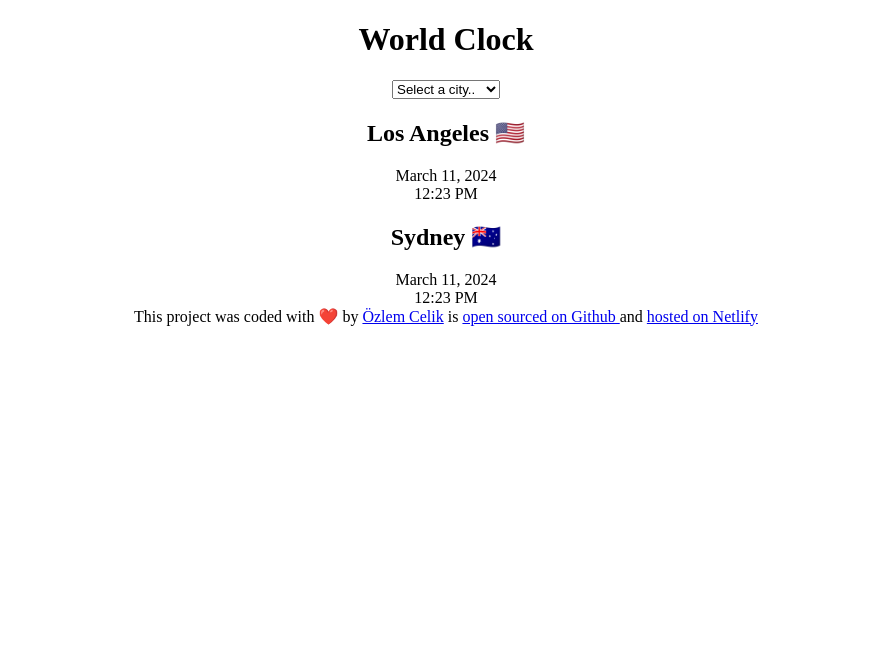
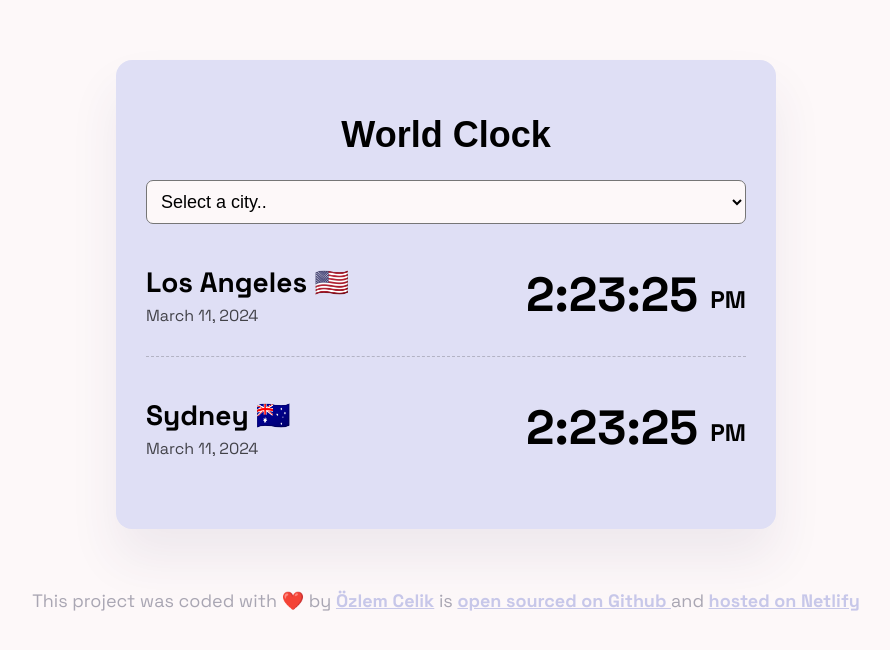
Before and after one commit to oezlemcelik/world-clock, a plain HTML site: page index.html in a window 1280 px wide. Shown: the whole page, without its empty margins (194-1084 px from the left). Drawn offline with Linux system fonts and the light colour scheme.

Commit message:
styled the project with CSS

```diff
--- a/index.html
+++ b/index.html
@@ -4,6 +4,9 @@
     <meta charset="UTF-8">
     <meta name="viewport" content="width=device-width, initial-scale=1.0">
     <link rel="stylesheet" href="src/style.css">
+  <link rel="preconnect" href="https://fonts.googleapis.com">
+<link rel="preconnect" href="https://fonts.gstatic.com" crossorigin>
+<link href="https://fonts.googleapis.com/css2?family=Noto+Sans:ital,wght@0,100..900;1,100..900&family=Space+Grotesk:wght@300..700&display=swap" rel="stylesheet">
     <title>World-Time⏳</title>
 </head>
 <body>
@@ -18,23 +21,24 @@
         </select>
 
         <div class="city">
+            <div>
             <h2> Los Angeles 🇺🇸 </h2>
             <div class="date"> March 11, 2024</div>
-            <div class="time"> 12:23 PM</div>
+            </div>
+            <div class="time"> 2:23:25 <small>PM</small></div>
         </div>
 
         <div class="city">
+            <div>
             <h2>Sydney 🇦🇺</h2>
             <div class="date"> March 11, 2024</div>
-            <div class="time"> 12:23 PM</div>
+             </div>
+            <div class="time"> 2:23:25 <small>PM</small></div>
         </div>
 
     </div>
 
-
-
-
-        <footer>
+    <footer>
             This project was coded with ❤️ by
             <a href="https://github.com/"
             target="_blank">
--- a/src/style.css
+++ b/src/style.css
@@ -1,3 +1,84 @@
 body{
+    background-color:#FDF8F9;
+    margin: 0%;
+    padding: 0%;
+
+    font-family: "Noto Sans", sans-serif;
+    font-optical-sizing: auto;
+    font-weight:weight;
+    font-style: normal;
+    font-variation-settings:"width" 100;
+    font-family: "Space Grotesk", sans-serif;
+    font-optical-sizing: auto;
+    font-weight: weight;
+    font-style: normal;
+
+}
+
+h1{
+  text-align: center;
+  font-family: sans-serif;
+  font-size: 36px;
+
+}
+
+h2 {
+  margin: 0 0 5px;
+  font-size: 28px;
+}
+
+select {
+  display: block;
+  width: 100%;
+  font-size: 18px;
+  border-radius: 7px;
+  padding: 10px;
+  background: #FDF8F9;
+}
+
+.container {
+  background:#dfdff5;
+  max-width: 600px;
+  margin: 60px auto;
+  padding: 30px;
+  box-shadow: 0 30px 50px rgba(65, 50, 100, 0.08);
+  border-radius: 16px;
+}
+
+.city {
+  display: flex;
+  margin: 10px 0;
+  justify-content: space-between;
+  padding: 30px 0;
+  border-bottom: 1px dashed rgba(0, 0, 0, 0.2);
+}
+
+
+.city:last-child {
+  border: none;
+}
+
+.date {
+  opacity: 0.7;
+}
+
+.time {
+  font-size: 48px;
+  font-weight: bold;
+}
+
+.time small {
+  font-size: 24px;
+  vertical-align: middle;
+  line-height: 45px;
+}
+
+a {
+    color: #c7c7e9;
+    font-weight: bold;
+}
+footer {
     text-align: center;
-}
+    font-size: 18px;
+    color: #A9A6B3;
+    }
```
